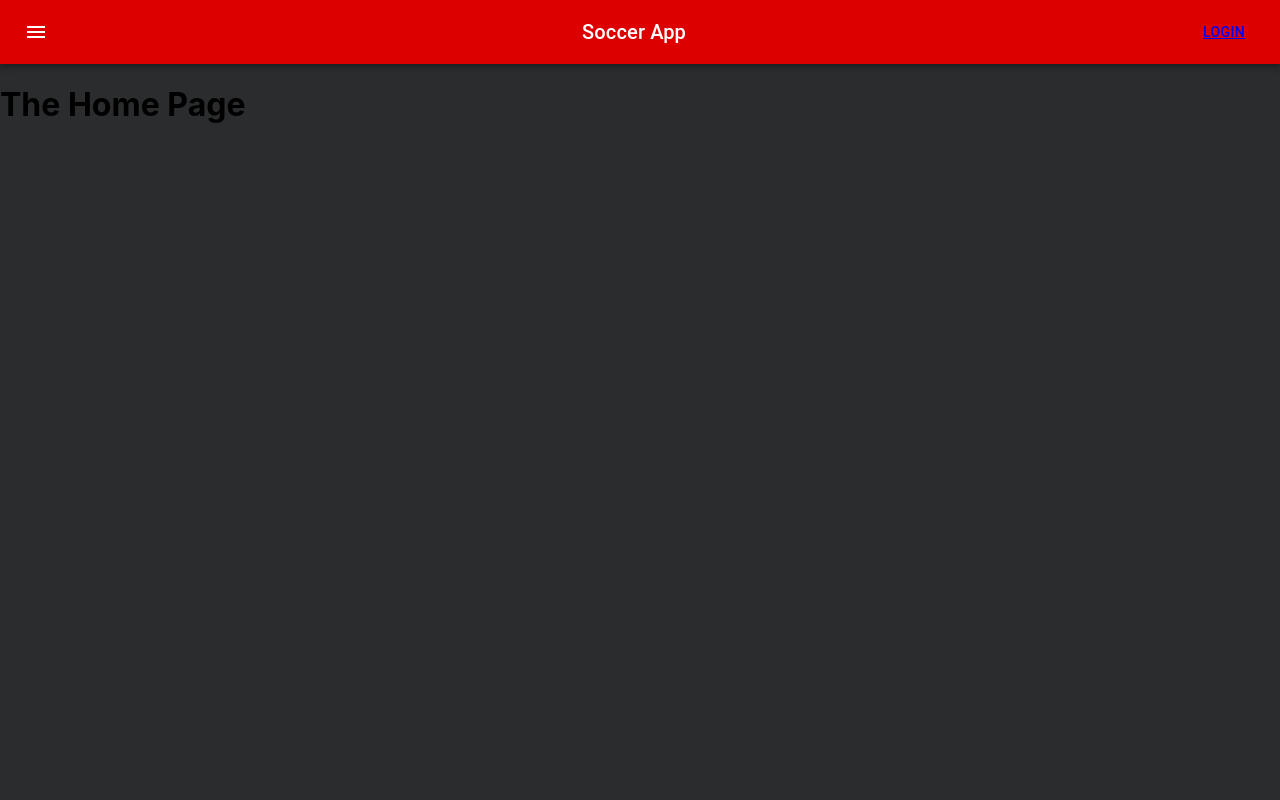
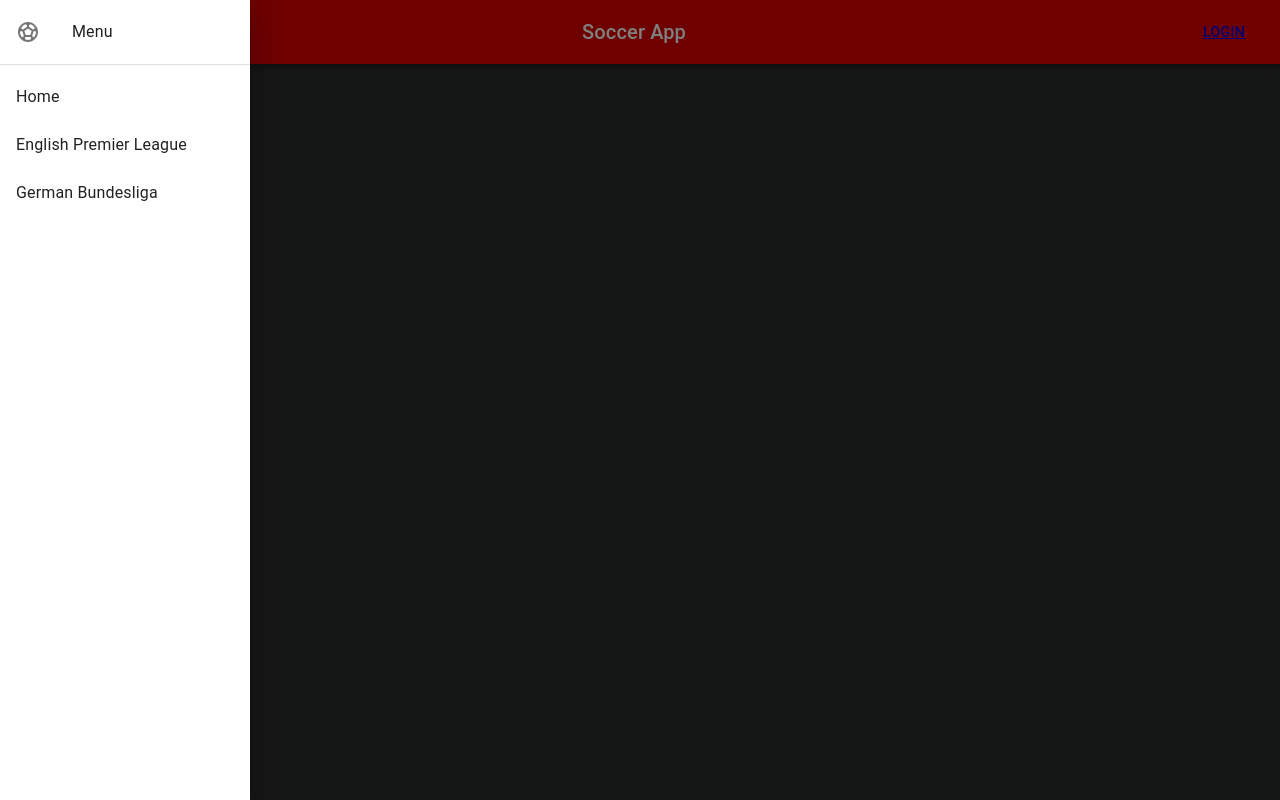
Before and after one commit to ConnerChappell/3790-react-project3, a React (Create React App) app: page /home in a window 1280 px wide. Both pictures are taken after a click on the button "menu". Built offline with nearby package versions, Linux system fonts and the light colour scheme; no server answers.

Commit message:
Added drawer and navigation

```diff
--- a/src/App.js
+++ b/src/App.js
@@ -1,9 +1,9 @@
 import './App.css'
-import EnglishPremierLeagePage from './pages/EnglishPremierLeagePage'
+import EnglishPremierLeagePage from './pages/EnglishPremierLeaguePage'
 import GermanBundesligaPage from './pages/GermanBundesligaPage'
 import { TeamContextProvider } from './contexts/TeamContext'
 import ButtonAppBar from './components/nav/ButtonAppBar'
-import { Route } from 'react-router-dom'
+import { Route, Redirect } from 'react-router-dom'
 import Home from './pages/Home'
 import LoginForm from './components/login/LoginForm'
 
@@ -13,10 +13,21 @@ const App = () => {
             <TeamContextProvider>
                 <ButtonAppBar />
 
-                <Route path="/home"><Home /></Route>
-                <Route path="/english-premier-league"><EnglishPremierLeagePage /></Route>
-                <Route path="/german-bundesliga"><GermanBundesligaPage /></Route>
-                <Route path="/login"><LoginForm /></Route>
+                <Route path="/" exact>
+                    <Redirect to="/home" />
+                </Route>
+                <Route path="/home">
+                    <Home />
+                </Route>
+                <Route path="/english-premier-league">
+                    <EnglishPremierLeagePage />
+                </Route>
+                <Route path="/german-bundesliga">
+                    <GermanBundesligaPage />
+                </Route>
+                <Route path="/login">
+                    <LoginForm />
+                </Route>
             </TeamContextProvider>
         </div>
     )
--- a/src/components/nav/ButtonAppBar.js
+++ b/src/components/nav/ButtonAppBar.js
@@ -6,22 +6,56 @@ import Typography from '@mui/material/Typography'
 import Button from '@mui/material/Button'
 import IconButton from '@mui/material/IconButton'
 import MenuIcon from '@mui/icons-material/Menu'
-// import Modal from '@mui/material/Modal'
+import SportsSoccerIcon from '@mui/icons-material/SportsSoccer'
+import {
+    Drawer,
+    List,
+    ListItem,
+    ListItemIcon,
+    ListItemText,
+} from '@mui/material'
+import Divider from '@mui/material/Divider'
 // import { useTeamContext } from '../../contexts/TeamContext'
-// import LoginForm from '../login/LoginForm'
-import { NavLink } from 'react-router-dom'
+import { NavLink, useHistory } from 'react-router-dom'
 
 const ButtonAppBar = () => {
     // const teamData = useTeamContext()
+    const history = useHistory()
+    const [isOpen, setIsOpen] = React.useState(false)
 
-    // const [open, setOpen] = React.useState(false)
-    // // Modal Functions
-    // const handleOpen = (team) => {
-    //     setOpen(true)
-    // }
-    // const handleClose = () => {
-    //     setOpen(false)
-    // }
+    const toggleDrawer = () => {
+        setIsOpen(!isOpen)
+    }
+
+    const handleNavChoice = (pageLink) => {
+        history.push(`/${pageLink}`)
+        toggleDrawer()
+    }
+
+    const drawerItemList = () => (
+        <Box sx={{ width: 250 }} role="presentation">
+            <List>
+                <ListItem>
+                    <ListItemIcon>
+                        <SportsSoccerIcon />
+                    </ListItemIcon>
+                    <ListItemText primary="Menu" />
+                </ListItem>
+            </List>
+            <Divider />
+            <List>
+                <ListItem button onClick={() => handleNavChoice('home')}>
+                    <ListItemText primary="Home" />
+                </ListItem>
+                <ListItem button onClick={() => handleNavChoice('english-premier-league')}>
+                    <ListItemText primary="English Premier League" />
+                </ListItem>
+                <ListItem button onClick={() => handleNavChoice('german-bundesliga')}>
+                    <ListItemText primary="German Bundesliga" />
+                </ListItem>
+            </List>
+        </Box>
+    )
 
     return (
         <>
@@ -38,7 +72,8 @@ const ButtonAppBar = () => {
                             edge="start"
                             color="inherit"
                             aria-label="menu"
-                            sx={{ mr: 2 }}>
+                            sx={{ mr: 2 }}
+                            onClick={toggleDrawer}>
                             <MenuIcon />
                         </IconButton>
                         <Typography
@@ -54,9 +89,9 @@ const ButtonAppBar = () => {
                 </AppBar>
             </Box>
 
-            {/* <Modal open={open}>
-                <LoginForm closeHandler={handleClose}/>
-            </Modal> */}
+            <Drawer anchor="left" open={isOpen} onClose={toggleDrawer}>
+                {drawerItemList()}
+            </Drawer>
         </>
     )
 }
```
Also changed, not shown: src/pages/EnglishPremierLeaguePage.js (renamed from src/pages/EnglishPremierLeagePage.js).
